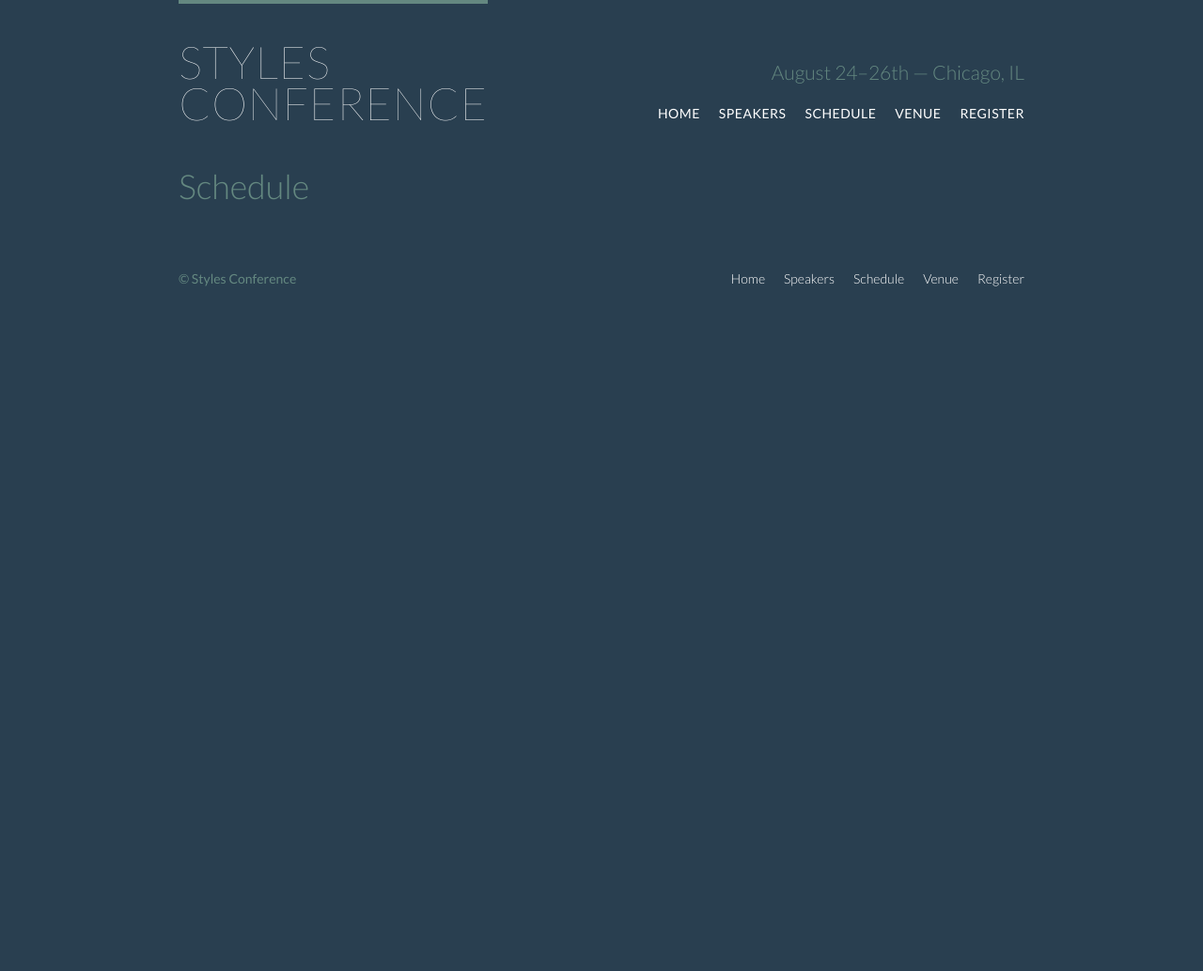
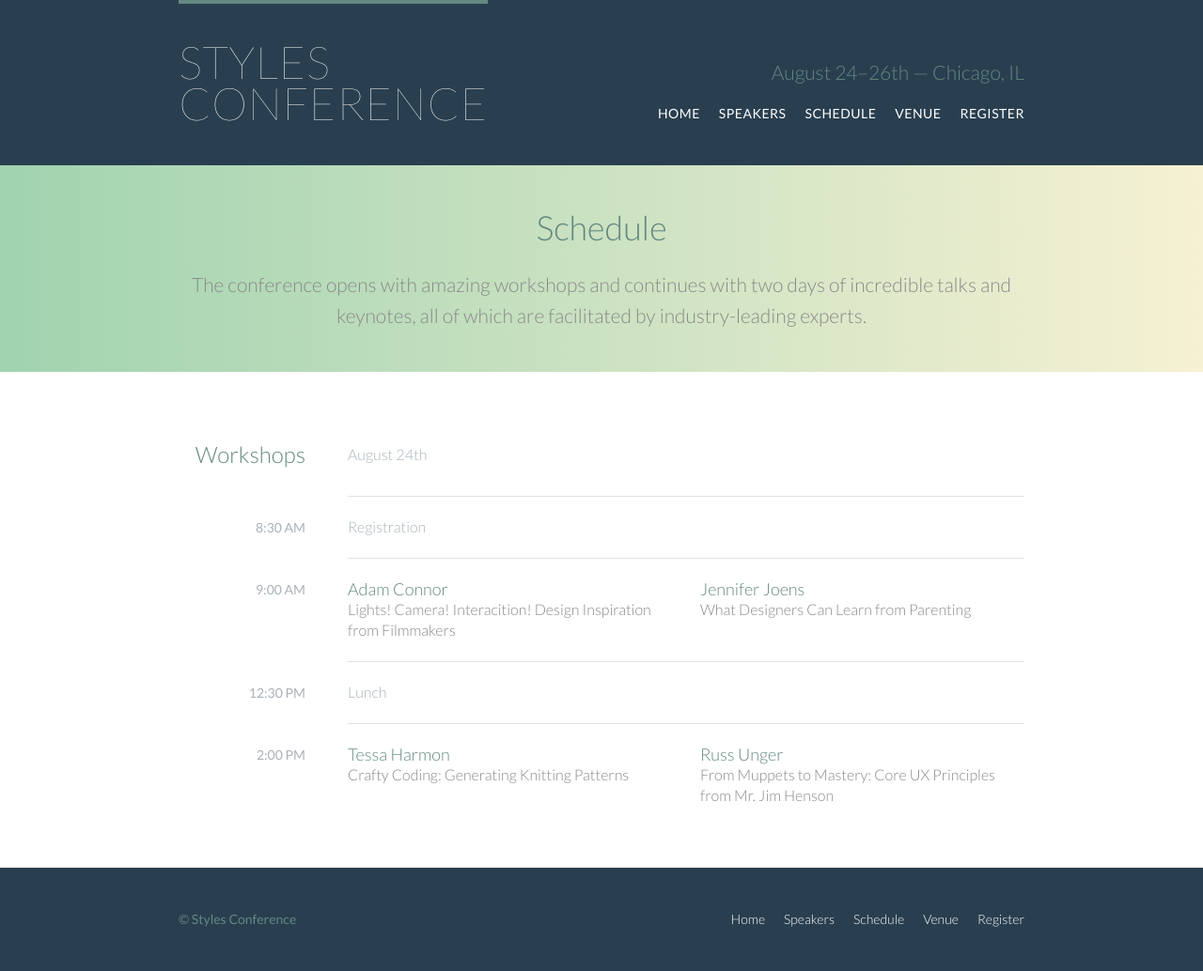
Before and after one commit to petevej/shayhowe, a plain HTML site: page schedule.html in a window 1280 px wide. Shown: the whole page at 94% size. Before the commit the page ends 800 px from the top, so only its background shows below. Drawn offline with Linux system fonts and the light colour scheme.

Commit message:
schedule page

```diff
--- a/assets/stylesheets/main.css
+++ b/assets/stylesheets/main.css
@@ -442,3 +442,72 @@ textarea {
 .register-group textarea {
   height: 78px;
 }
+
+/*
+  ========================================
+  Schedule
+  ========================================
+*/
+
+table {
+  margin-bottom: 44px;
+  width: 100%;
+}
+
+table:last-child {
+  margin-bottom: 0;
+}
+
+th,
+td {
+  padding-bottom: 22px;
+  vertical-align: top;
+}
+th {
+  padding-right: 45px;
+  text-align: right;
+  width: 20%;
+}
+td {
+  width: 40%;
+}
+thead {
+  line-height: 44px;
+}
+thead th {
+  color: #648880;
+  font-size: 24px;
+}
+tbody th {
+  color: #a9b2b9;
+  font-size: 14px;
+  font-weight: 400;
+  padding-top: 22px;
+  text-transform: uppercase;
+}
+tbody td {
+  border-top: 1px solid #dfe2e5;
+  padding-top: 21px;
+}
+tbody td:first-of-type {
+  padding-right: 15px;
+}
+tbody td:last-of-type {
+  padding-left: 15px;
+}
+tbody td:last-of-type {
+  padding: left:15px;
+}
+tbody td:only-of-type {
+  padding-left: 0;
+  padding-right: 0;
+}
+table a {
+  color: #888;
+}
+table h4 {
+  margin-bottom: 0;
+}
+.schedule-offset {
+  color: #a9b2b9;
+}
--- a/schedule.html
+++ b/schedule.html
@@ -26,12 +26,89 @@
 </ul>
 </nav>
 </header>
-  <section class="container">
 
+<!-- Hero -->
+<section class="row-alt">
+
+  <div class="lead container">
     <h1>Schedule</h1>
+    <p>
+      The conference opens with amazing workshops and continues with two days of incredible talks and keynotes, all of which are facilitated by industry-leading experts.
+    </p>
+  </div>
 
 </section>
 
+<!-- Main -->
+<section class="row">
+  <div class="container">
+    <table>
+      <thead>
+        <tr>
+          <!-- scope attribute helps to identify what content a table header relates to, it can be col, row, colgroup, and rowgroup-->
+          <th scope="row">Workshops</th>
+          <td class="schedule-offset" colspan="2">
+            August 24th
+          </td>
+        </tr>
+      </thead>
+      <tbody>
+        <tr>
+          <th scope="row">
+            <time datetime="08:30:00">8:30 AM</time>
+          </th>
+          <td class="schedule-offset" colspan="2">
+            Registration
+          </td>
+        </tr>
+        <tr>
+          <th scope="row">
+            <time datetime="09:00:00">9:00 AM</time>
+          </th>
+          <td>
+            <a href="speakers.html#adam-connor">
+              <h4>Adam Connor</h4>
+              Lights! Camera! Interacition! Design Inspiration from Filmmakers
+            </a>
+          </td>
+          <td>
+            <a href="speakers.html#jennifer-jones">
+              <h4>Jennifer Joens</h4>
+              What Designers Can Learn from Parenting
+            </a>
+          </td>
+        </tr>
+        <tr>
+          <th scope="row">
+            <time datetime="12:30:00">12:30 PM</time>
+          </th>
+          <td class="schedule-offset" colspan="2">
+            Lunch
+          </td>
+        </tr>
+        <tr>
+          <th scope="row">
+            <time datetime="14:00">2:00 PM</time>
+          </th>
+          <td>
+            <a href="speakers.html#tessa-harmon">
+              <h4>Tessa Harmon</h4>
+              Crafty Coding: Generating Knitting Patterns
+            </a>
+          </td>
+          <td>
+            <a href="speakers.html#russ-unger">
+              <h4>Russ Unger</h4>
+              From Muppets to Mastery: Core UX Principles from Mr. Jim Henson
+            </a>
+          </td>
+        </tr>
+      </tbody>
+    </table>
+  </div>
+</section>
+
+<!-- Footer -->
 <footer class="primary-footer container group">
 
   <small>&copy; Styles Conference</small>
```
Lines whose indentation alone changed are shown as unchanged.
